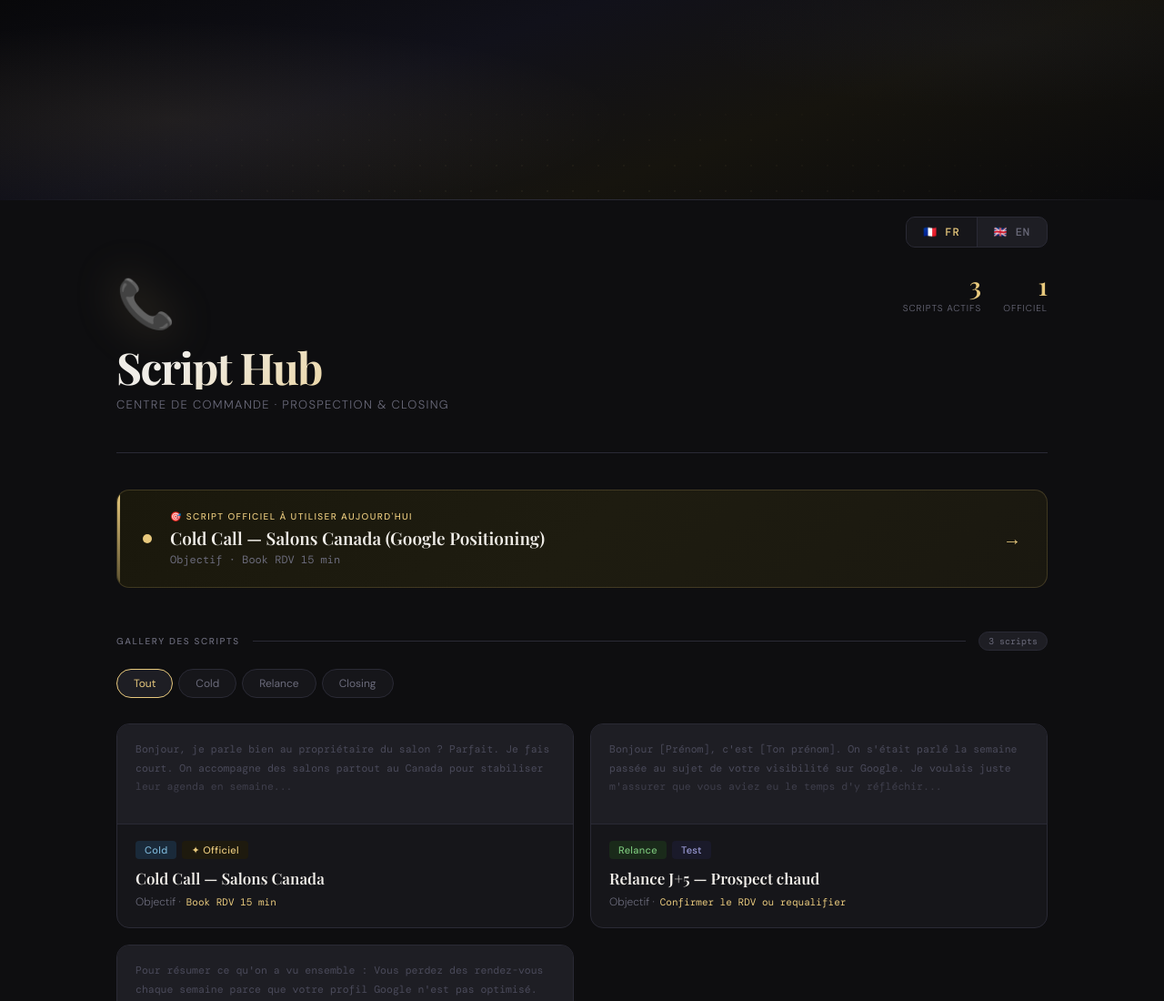
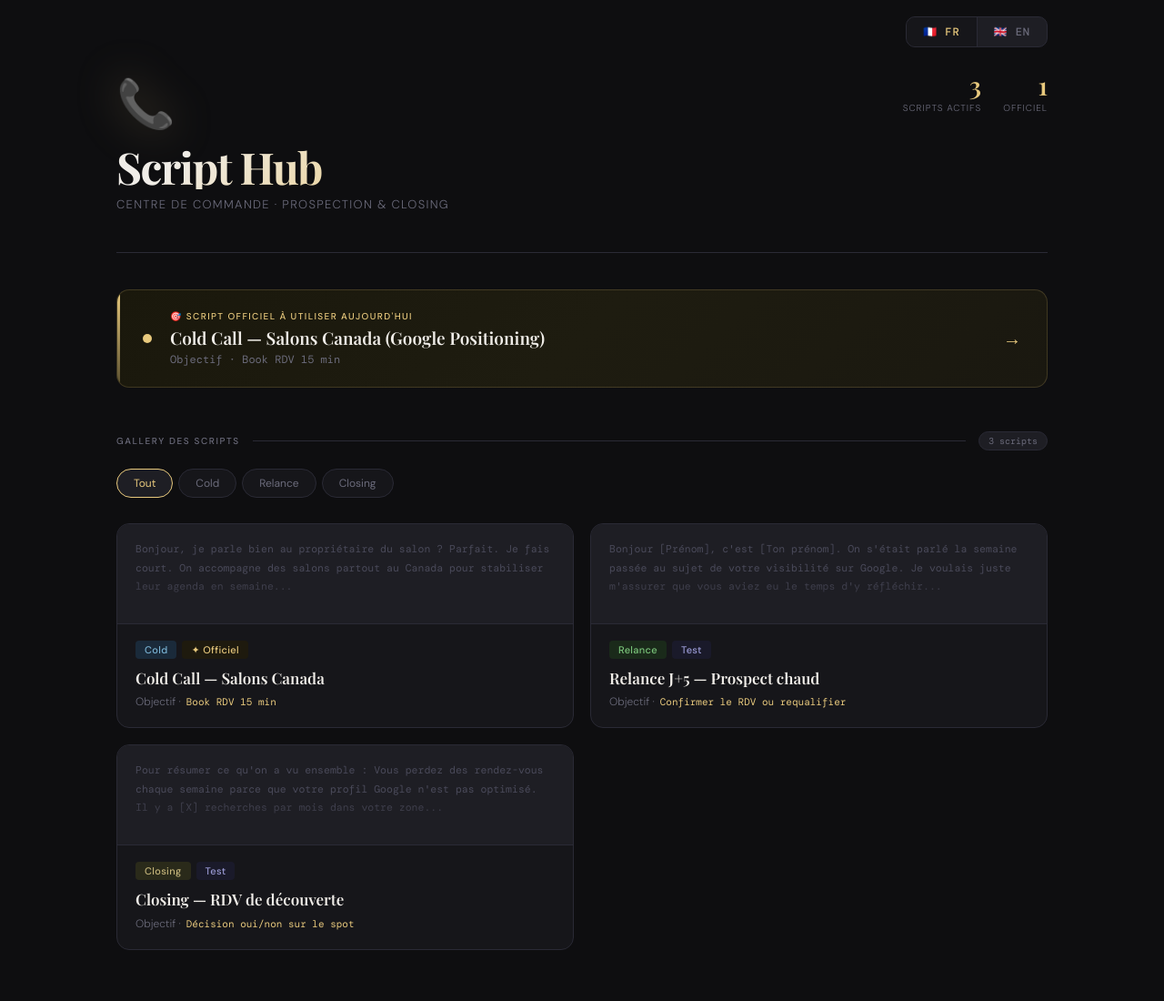
Before and after one commit to lazo64/script-hub, a plain HTML site: page index.html in a window 1280 px wide. Shown: the top 1100 px of the page at 91% size. Drawn offline with nearby package versions, Linux system fonts and the light colour scheme; a web font is replaced by a local one.

Commit message:
Hide cover section in index.html

```diff
--- a/index.html
+++ b/index.html
@@ -26,7 +26,7 @@
   body { background: var(--bg); color: var(--text); font-family: 'DM Sans', sans-serif; font-weight: 300; min-height: 100vh; overflow-x: hidden; }
 
   /* COVER */
-  .cover { position: relative; height: 220px; background: linear-gradient(160deg, #08080a 0%, #11111a 35%, #16140e 65%, #0a0a0c 100%); overflow: hidden; }
+  .cover { display: none; }
   .cover::before { content: ''; position: absolute; inset: 0; background: radial-gradient(ellipse 70% 90% at 15% 60%, rgba(232,201,125,0.08) 0%, transparent 55%), radial-gradient(ellipse 50% 70% at 85% 20%, rgba(80,100,200,0.04) 0%, transparent 50%); }
   .cover-dots { position: absolute; inset: 0; background-image: radial-gradient(circle, rgba(232,201,125,0.06) 1px, transparent 1px); background-size: 28px 28px; mask-image: radial-gradient(ellipse 80% 100% at 50% 100%, black 0%, transparent 70%); }
   .cover-line { position: absolute; bottom: 0; left: 0; right: 0; height: 1px; background: linear-gradient(90deg, transparent, var(--border) 20%, var(--border) 80%, transparent); }
```
